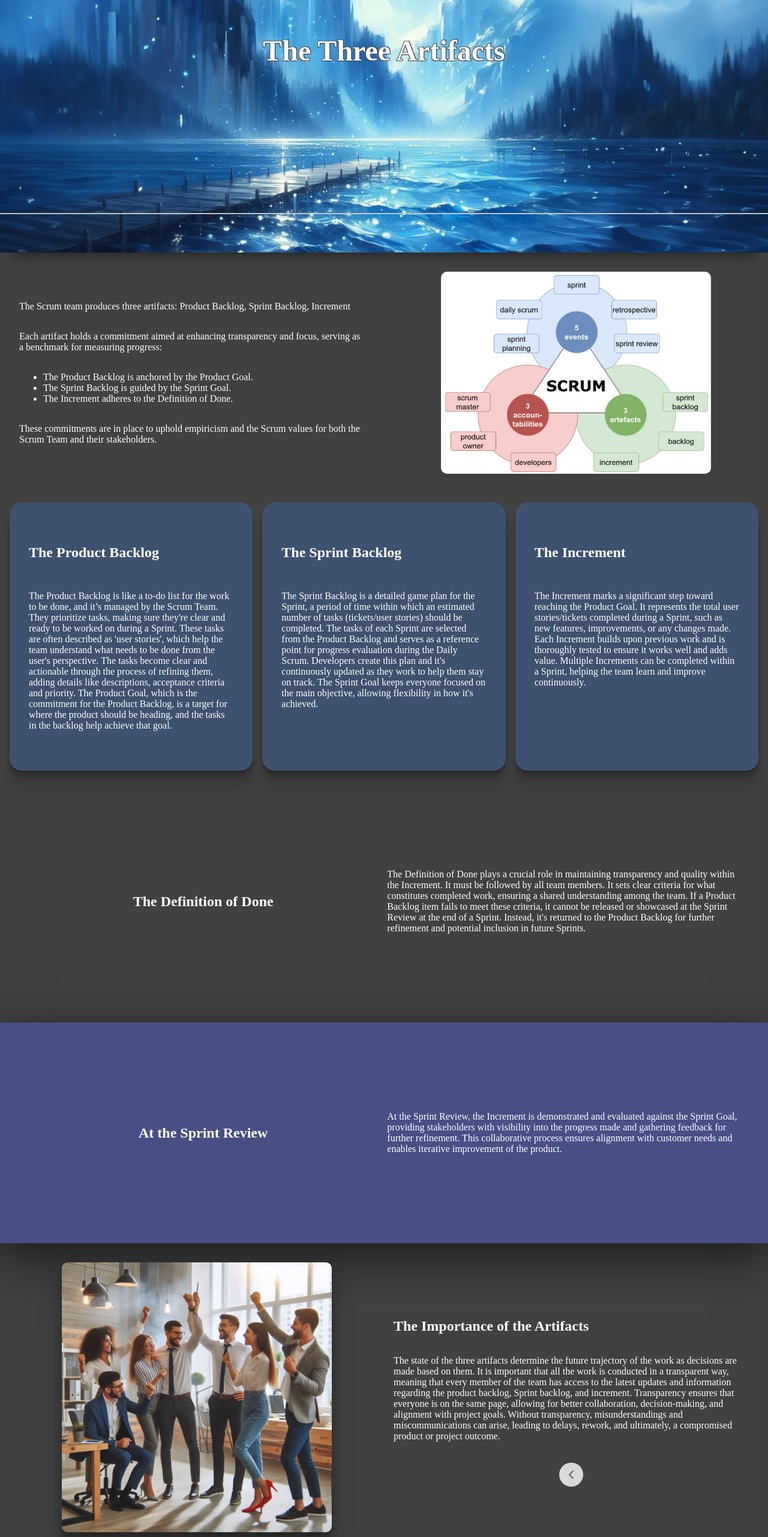
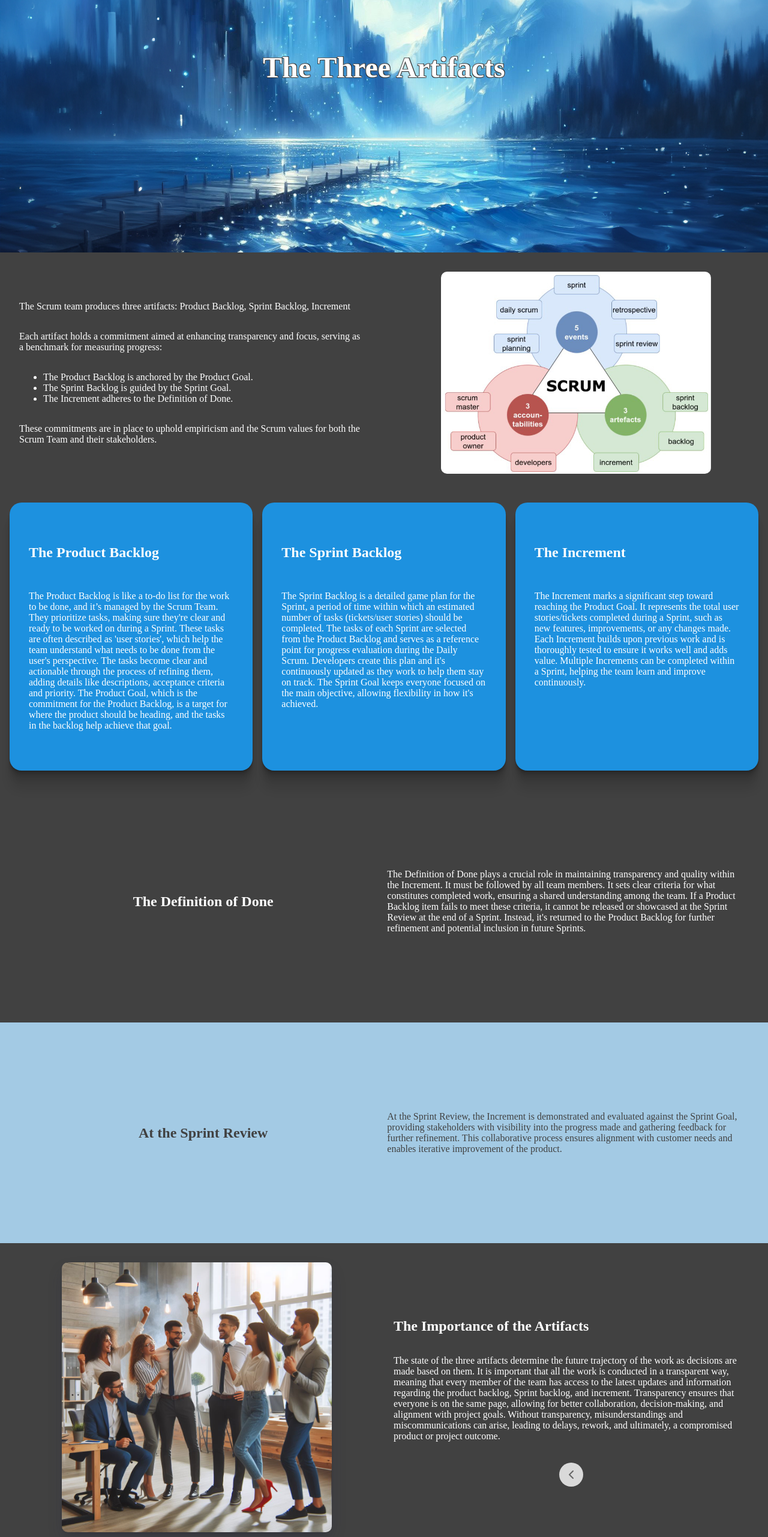
Before and after one commit to Memai2023/scrum-guide, a React (Vite) app: page /artifacts in a window 1280 px wide. Shown: the part 234-2797 px from the top of the page at 60% size. Built offline with nearby package versions, Linux system fonts and the light colour scheme.

Commit message:
changed h1 padding breaking page both home and artifact, changing colors and design

```diff
--- a/src/Components/Artifacts/Hero/Artifacts.module.css
+++ b/src/Components/Artifacts/Hero/Artifacts.module.css
@@ -2,7 +2,6 @@
     background-repeat: no-repeat;
     background-size: cover;
     background-position: 50% 50%;
-    box-shadow: rgba(0, 0, 0, 0.45) 0px 25px 20px -20px;
     color: white;
     display: flex;
     flex-direction: column;
@@ -17,15 +16,8 @@
     flex-grow: 1;
     font-size: 2.2rem;
     justify-content: center;
-    padding: 16px;
     text-align: center;
     text-shadow: -1px -1px 0 #666666, 1px -1px 0 #302f2f, -1px 1px 0 #333333, 1px 1px 0 #5c5c5c;
-    width: 100%;
-}
-
-.heroLine {
-    background-color: grey;
-    margin-bottom: 10%;
     width: 100%;
 }
 
@@ -33,8 +25,4 @@
     .header {
         font-size: 3rem;
     }
-
-    .heroLine {
-        margin-bottom: 5%;
-    }
 }
--- a/src/Components/Artifacts/Importance/Importance.module.css
+++ b/src/Components/Artifacts/Importance/Importance.module.css
@@ -15,7 +15,7 @@
 
 .importanceContainer img {
     border-radius: 10px;
-    box-shadow: rgba(0, 0, 0, 0.3) 0px 19px 38px, rgba(0, 0, 0, 0.22) 0px 15px 12px;
+    box-shadow: rgba(50, 50, 93, 0.25) 0px 13px 27px -5px, rgba(0, 0, 0, 0.3) 0px 8px 16px -8px;
     width: 100%;
 }
 
--- a/src/Components/Artifacts/SprintReview/SprintReview.module.css
+++ b/src/Components/Artifacts/SprintReview/SprintReview.module.css
@@ -1,10 +1,6 @@
-:root {
-    --artifact-sprint-review-bg-color: #484F85;
-}
-
 .twoColumnTextContainer {
     background-color: var(--artifact-sprint-review-bg-color);
-    box-shadow: rgba(0, 0, 0, 0.56) 0px 22px 70px 4px;
+    color: var(--artifact-bg-color);
     display: flex;
     flex-direction: column;
     justify-content: space-evenly;
--- a/src/Components/Artifacts/ThreeColumn/ThreeColumn.module.css
+++ b/src/Components/Artifacts/ThreeColumn/ThreeColumn.module.css
@@ -1,7 +1,3 @@
-:root {
-    --artifacts-bg-color: #3E516F
-}
-
 .threeColumnContainer {
     color: white;
     display: flex;
--- a/src/Components/Home/HomeHero/HomeHero.module.css
+++ b/src/Components/Home/HomeHero/HomeHero.module.css
@@ -16,15 +16,8 @@
     flex-grow: 1;
     font-size: 2.2rem;
     justify-content: center;
-    padding: 16px;
     text-align: center;
     text-shadow: -1px -1px 0 #666666, 1px -1px 0 #302f2f, -1px 1px 0 #333333, 1px 1px 0 #5c5c5c;
-    width: 100%;
-}
-
-.heroLine {
-    background-color: grey;
-    margin-bottom: 10%;
     width: 100%;
 }
 
@@ -32,8 +25,4 @@
     .header {
         font-size: 3rem;
     }
-
-    .heroLine {
-        margin-bottom: 5%;
-    }
 }
--- a/src/Pages/Artifacts/Artifacts.module.css
+++ b/src/Pages/Artifacts/Artifacts.module.css
@@ -1,5 +1,7 @@
 :root {
     --artifact-bg-color: rgb(65, 65, 65);
+    --artifact-sprint-review-bg-color: #a3cae4;
+    --artifacts-bg-color: #1d91df;
 }
 
 .artifactContainer {
```
